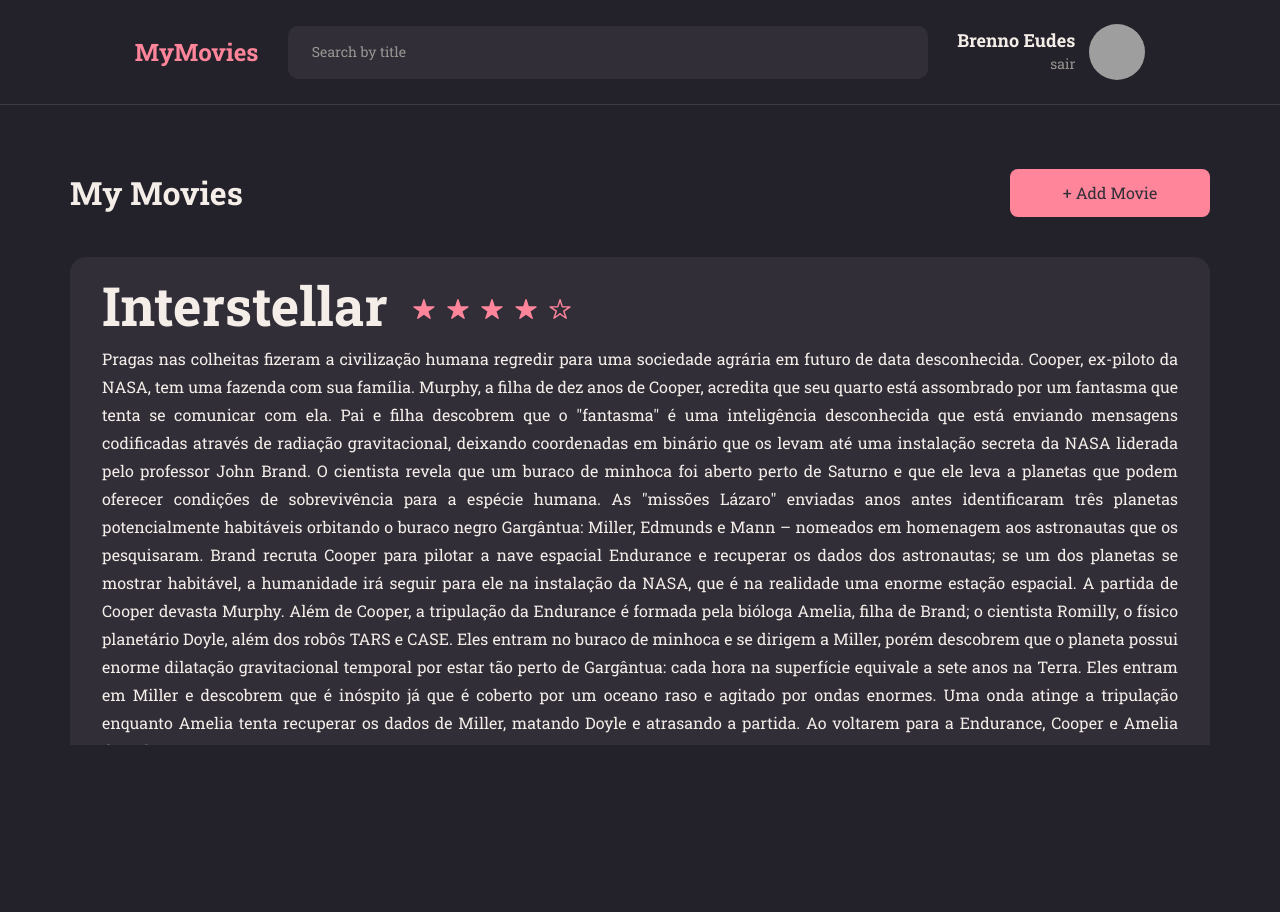
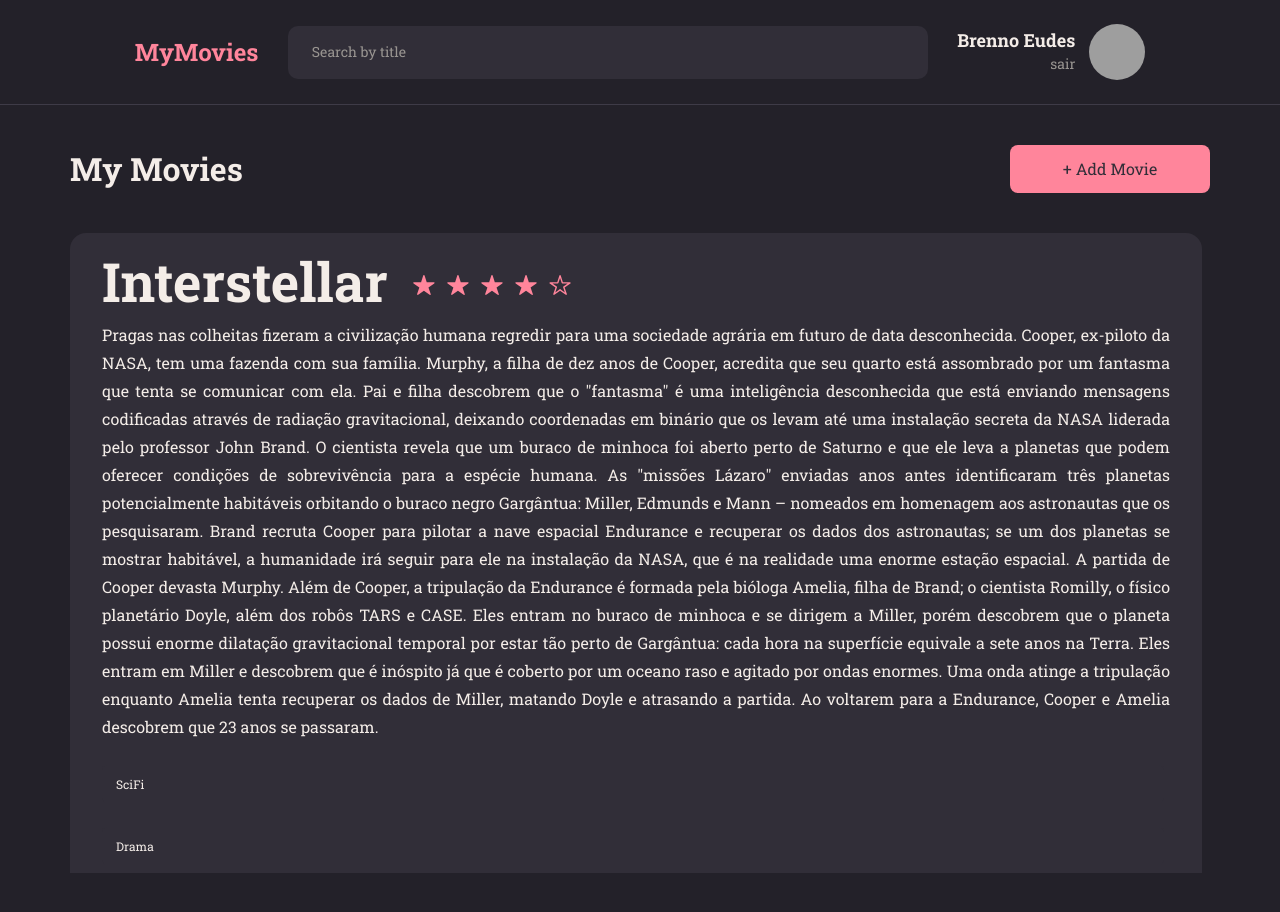
Before and after one commit to brennoEudes/my-movies, a React (Vite) app in the folder MyMovies/: page / in a window 1280 px wide. Before the commit the page ends 800 px from the top, so only its background shows below. Built offline with nearby package versions, Linux system fonts and the light colour scheme; grey boxes are pictures that could not be loaded.

Commit message:
scroll bar position adjust

```diff
--- a/MyMovies/src/pages/Home/index.jsx
+++ b/MyMovies/src/pages/Home/index.jsx
@@ -10,11 +10,11 @@
     <>
       <Header />
       <Container>
-        <main>
         <title>
           <h1>My Movies</h1>
           <Button title="+ Add Movie" />
         </title>
+        <main>
           <Content>
             <Rating title="Interstellar" />
             <p>
--- a/MyMovies/src/pages/Home/styles.js
+++ b/MyMovies/src/pages/Home/styles.js
@@ -1,17 +1,30 @@
 import styled from "styled-components";
 
 export const Container = styled.div`
+  max-width: 114rem;
+  margin: 4rem auto;
+
+  title {
+    display: flex;
+    align-items: center;
+    justify-content: space-between;
+
+    padding-bottom: 4rem;
+
+    button {
+      max-width: 20rem;
+      height: 4.8rem;
+      font-weight: 400;
+    }
+  }
+
   main {
-    // barra encostada no conteúdo:
-    max-width: 114rem;
-    margin: 0 auto;
-
     display: flex;
     flex-direction: column;
     gap: 4rem;
 
-    overflow-y: scroll; /* Barra de rolagem vertical */
-    padding: 6.4rem 0;
+    // Barra de rolagem vertical:
+    overflow-y: scroll;
     max-height: 80vh; /* Adjust this value to control the visible height of the content */
 
     /* Custom scrollbar styles */
@@ -28,35 +41,21 @@
     &::-webkit-scrollbar-thumb:hover {
       background-color: #555; /* Color of the scrollbar thumb on hover */
     }
-
-    title {
-      display: flex;
-      align-items: center;
-      justify-content: space-between;
-
-      button {
-        max-width: 20rem;
-        height: 4.8rem;
-        font-weight: 400;
-      }
-    }
   }
 `;
 
 export const Content = styled.div`
-
   display: flex;
   flex-direction: column;
   gap: 2.4rem;
 
   padding: 3.2rem;
   border-radius: 1.6rem;
+  margin-right: .8rem;
 
   background-color: ${({ theme }) => theme.COLORS.DARK_RED};
-
 
   > p {
     text-align: justify;
   }
-
 `;
```
